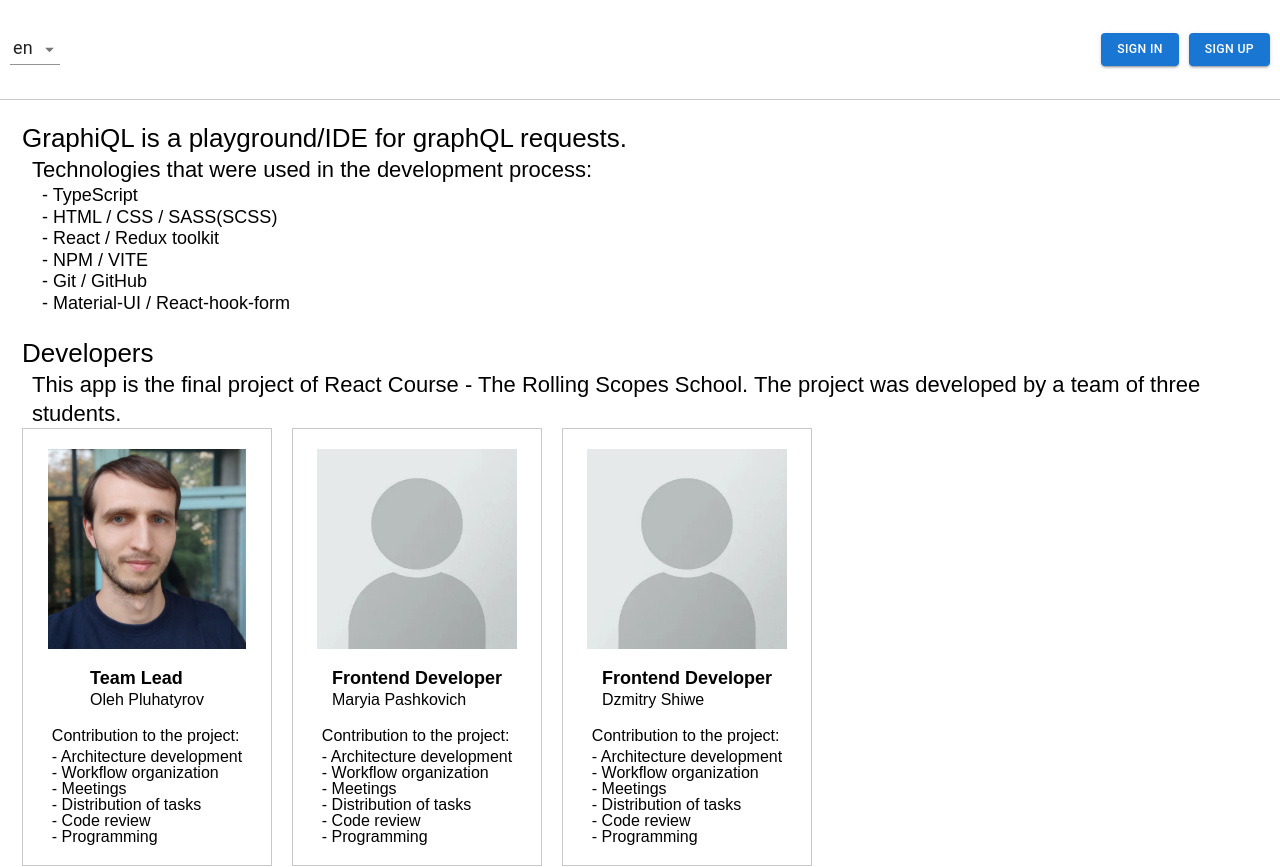
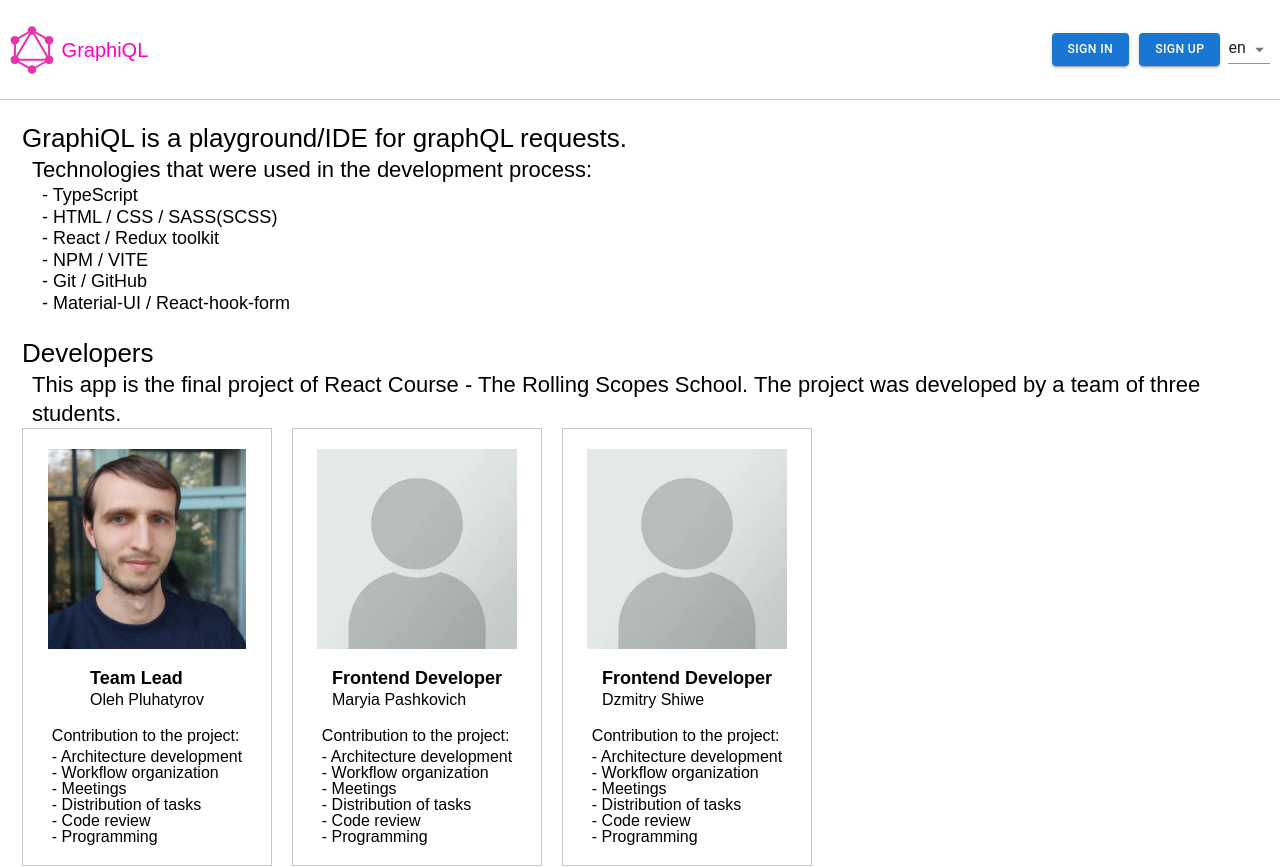
Before and after one commit to olegpl1993/graphiql, a React (Vite) app: page /#/ in a window 1280 px wide. Shown: the top 867 px of the page. Built offline with nearby package versions, Linux system fonts and the light colour scheme; no server answers.

Commit message:
feat: improve header

```diff
--- a/src/components/Header/Header.scss
+++ b/src/components/Header/Header.scss
@@ -14,16 +14,36 @@
     background-color: rgb(237, 237, 237);
   }
 
+  .leftBox {
+    display: flex;
+    align-items: center;
+    justify-content: center;
+    gap: 8px;
+  }
+
+  .logo {
+    display: flex;
+    align-items: center;
+    justify-content: flex-start;
+    gap: 8px;
+    font-size: 20px;
+    font-weight: 500;
+    color: rgb(255, 0, 187);
+  }
+
   .navigation {
     display: flex;
     align-items: center;
     justify-content: flex-start;
     gap: 10px;
+    font-size: 20px;
   }
 
-  .row {
+  .rightBox {
     display: flex;
     align-items: center;
-    justify-content: flex-start;
+    justify-content: center;
+    gap: 8px;
+    flex-wrap: wrap;
   }
 }
--- a/src/components/Header/Header.tsx
+++ b/src/components/Header/Header.tsx
@@ -6,6 +6,7 @@
 import LoginRowBtn from '../LoginRowBtn/LoginRowBtn';
 import UserLogin from '../UserLogin/UserLogin';
 import { useAppSelector } from '../../hook';
+import graphqlLogo from '../../assets/graphqlLogo.svg';
 
 function Header() {
   const isAuth = useAppSelector((state) => state.userState.isAuth);
@@ -17,20 +18,25 @@
 
   return (
     <div className={isScroll ? 'header _scroll' : 'header'}>
-      <div className="row">
-        <LangSelect />
+      <div className="leftBox">
+        <NavLink to="/">
+          <div className="logo">
+            <img src={graphqlLogo} alt="ava" height={50} />
+            <span className="logoText">GraphiQL</span>
+          </div>
+        </NavLink>
         {isAuth && (
           <nav className="navigation">
-            <Button variant="text">
-              <NavLink to="/">Main</NavLink>
-            </Button>
-            <Button variant="text">
-              <NavLink to="/graphiql">Graphiql</NavLink>
-            </Button>
+            <NavLink to="/graphiql">
+              <Button variant="outlined">Code editor</Button>
+            </NavLink>
           </nav>
         )}
       </div>
-      {isAuth ? <UserLogin /> : <LoginRowBtn />}
+      <div className="rightBox">
+        {isAuth ? <UserLogin /> : <LoginRowBtn />}
+        <LangSelect />
+      </div>
     </div>
   );
 }
--- a/src/components/LangSelect/LangSelect.tsx
+++ b/src/components/LangSelect/LangSelect.tsx
@@ -15,9 +15,9 @@
   };
 
   return (
-    <Box sx={{ minWidth: 50 }}>
+    <Box sx={{ minWidth: 40 }}>
       <FormControl fullWidth size="small" variant="standard">
-        <Select sx={{ fontSize: 18, textAlign: 'center' }} value={lang} onChange={handleChangeLang}>
+        <Select sx={{ fontSize: 16, textAlign: 'center' }} value={lang} onChange={handleChangeLang}>
           <MenuItem value="en" sx={{ fontSize: 16 }}>
             en
           </MenuItem>
```
Also changed, not shown: src/assets/graphqlLogo.svg (added).
